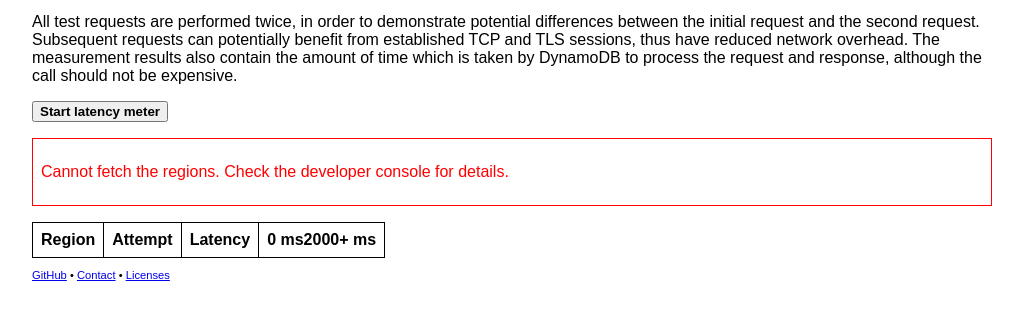
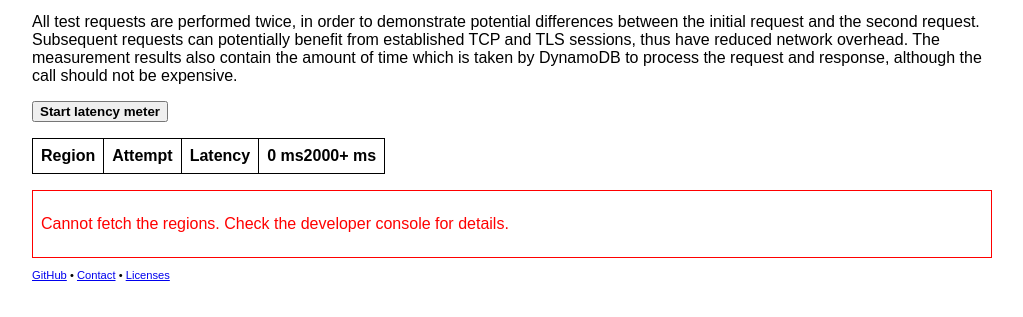
Before and after one commit to joeig/aws-region-latency, a website built with Vite: page index.html in a window 1280 px wide. Both pictures are taken after a click on the button "Start latency meter". Shown: the part 101-418 px from the top of the page, without its empty margins (128-1151 px from the left). Built offline with nearby package versions, Linux system fonts and the light colour scheme; no server answers.

Commit message:
Optimize results view

```diff
--- a/index.html
+++ b/index.html
@@ -114,6 +114,7 @@
 
     <button id="start-test" autofocus>Start latency meter</button>
 
+    <div id="results"></div>
     <div id="loader" class="loader hidden"></div>
     <div id="error" class="error hidden">
         <p>
@@ -121,7 +122,6 @@
             Check the developer console for details.
         </p>
     </div>
-    <div id="results"></div>
 
     <p class="contact">
         <a href="https://github.com/joeig/aws-region-latency">GitHub</a>
--- a/src/resultsView.ts
+++ b/src/resultsView.ts
@@ -17,8 +17,8 @@ export const newResultsView = (
         resultsElement.innerHTML = '';
     };
 
-    const prepareSummary = (): HTMLDivElement => {
-        const summaryElement = document.createElement('div');
+    const prepareSummary = (): HTMLParagraphElement => {
+        const summaryElement = document.createElement('p');
         summaryElement.className = 'summary';
         resultsElement.append(summaryElement);
 
@@ -41,7 +41,6 @@ export const newResultsView = (
         // eslint-disable-next-line max-statements
         initializeEmptyResult(): void {
             resetResults();
-            summaryElement = prepareSummary();
             tableElement = prepareTable();
 
             const headRow = document.createElement('tr');
@@ -62,6 +61,8 @@ export const newResultsView = (
             const thBar = document.createElement('th');
             headRow.append(thBar);
             thBar.innerHTML = `<span class="left">0 ms</span><span class="right">${fullWidth}+ ms</span>`;
+
+            summaryElement = prepareSummary();
         },
         updateSummary({ region, latency }: Readonly<DataPoint>): void {
             summaryElement.textContent = `The region with the best result is ${region} (${Math.round(latency)} ms).`;
```
